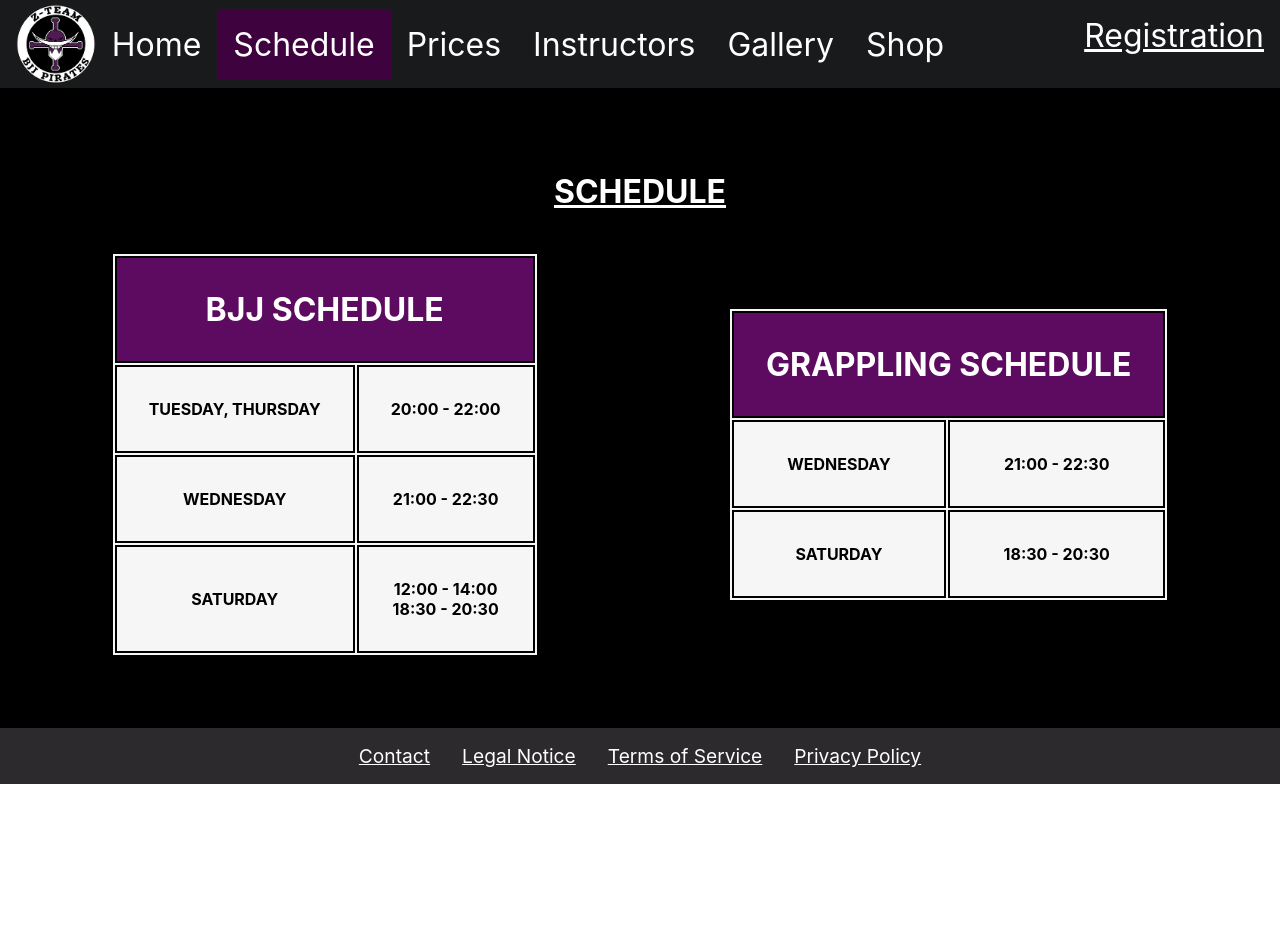
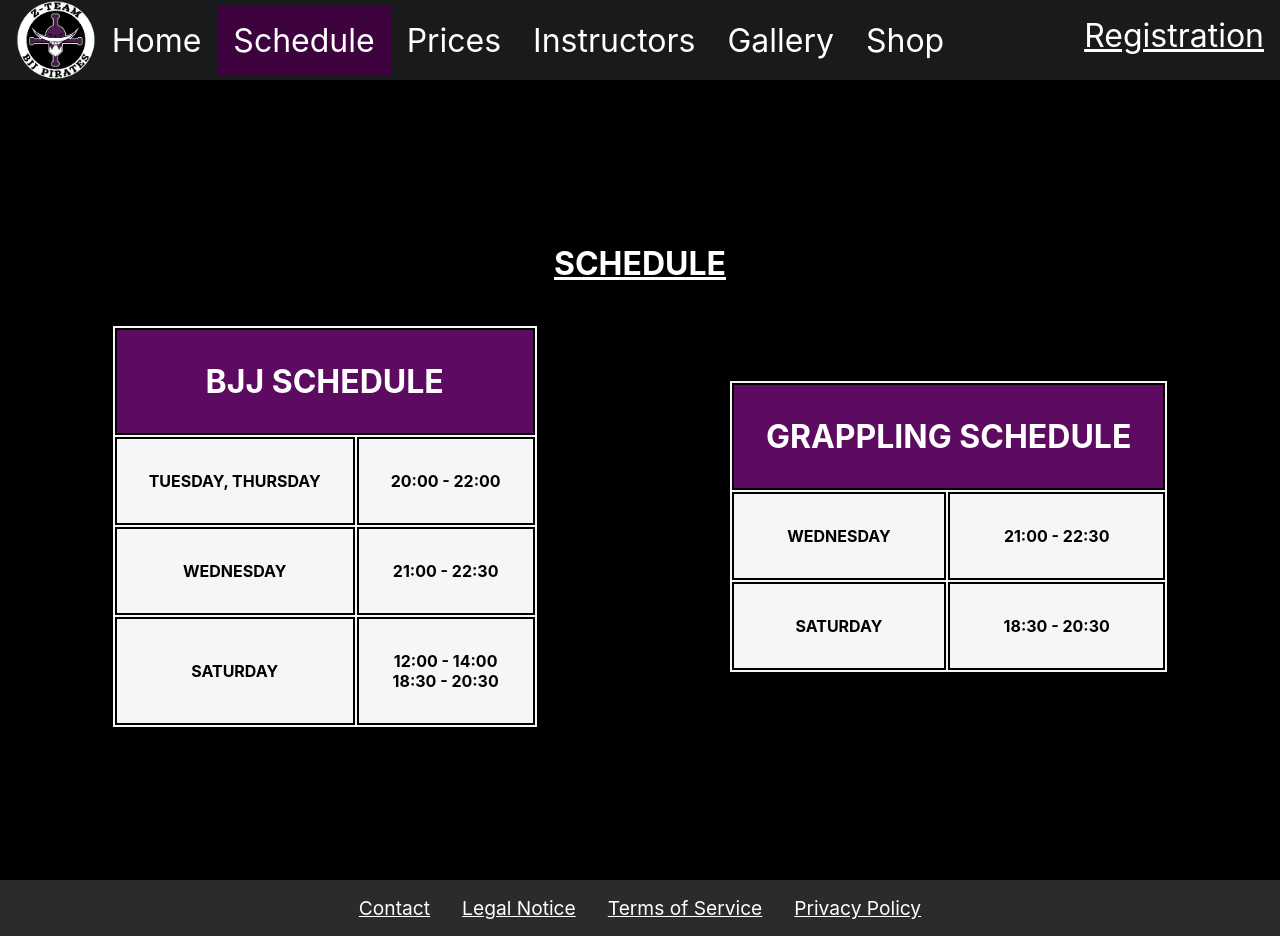
Before and after one commit to Yann-dv/Z-team_app, a React (Create React App) app: page /z-team_app/schedule in a window 1280 px wide. Before the commit the page ends 800 px from the top, so only its background shows below. Built offline with nearby package versions, Linux system fonts and the light colour scheme.

Commit message:
favicon rendering for diff browsers fixed

```diff
--- a/public/index.html
+++ b/public/index.html
@@ -2,8 +2,8 @@
 <html lang="en">
   <head>
     <meta charset="utf-8" />
-    <meta http-equiv=”Content-Security-Policy” content="default-src 'self'; favicon-src *; img-src *; script-src maps.googleapis.com">
-    <link rel="icon" href="%PUBLIC_URL%/public/logo192.ico" />
+    <meta http-equiv=”Content-Security-Policy” content="default-src 'self' www.google.com/maps/embed; favicon-src *; img-src *">
+    <link rel="icon" href="%PUBLIC_URL%/favicon.ico?" />
     <meta name="viewport" content="width=device-width, initial-scale=1" />
     <meta name="theme-color" content="#000000" />
     <meta
--- a/src/styles/App.css
+++ b/src/styles/App.css
@@ -33,7 +33,6 @@
   border: none;
   background-color: var(--dark-background);
   color: var(--white-text);
-  height: 8vh;
   font-size: 3rem;
   padding-top: .5rem;
   padding-left: 1rem;
@@ -85,7 +84,7 @@
 .header-nav-li a {
   color: var(--white-text);
   text-decoration: none;
-  padding: .5rem;
+  padding: .4rem;
   display: block;
 }
 
@@ -115,7 +114,7 @@ a {
 
 .App-header {
   background-color: var(--dark-background );
-  min-height: 11vh;
+  height: 5rem;
   display: flex;
   align-items: center;
   justify-content: left;
@@ -235,7 +234,7 @@ a {
 
 .scheduleBackground, .shopBackground {
   display: inherit;
-  min-height: 80vh;
+  min-height: 100vh;
   justify-content: center;
   flex-direction: column;
 }
```
Also changed, not shown: 1 other file (tests, documents, lock files or other folders).
